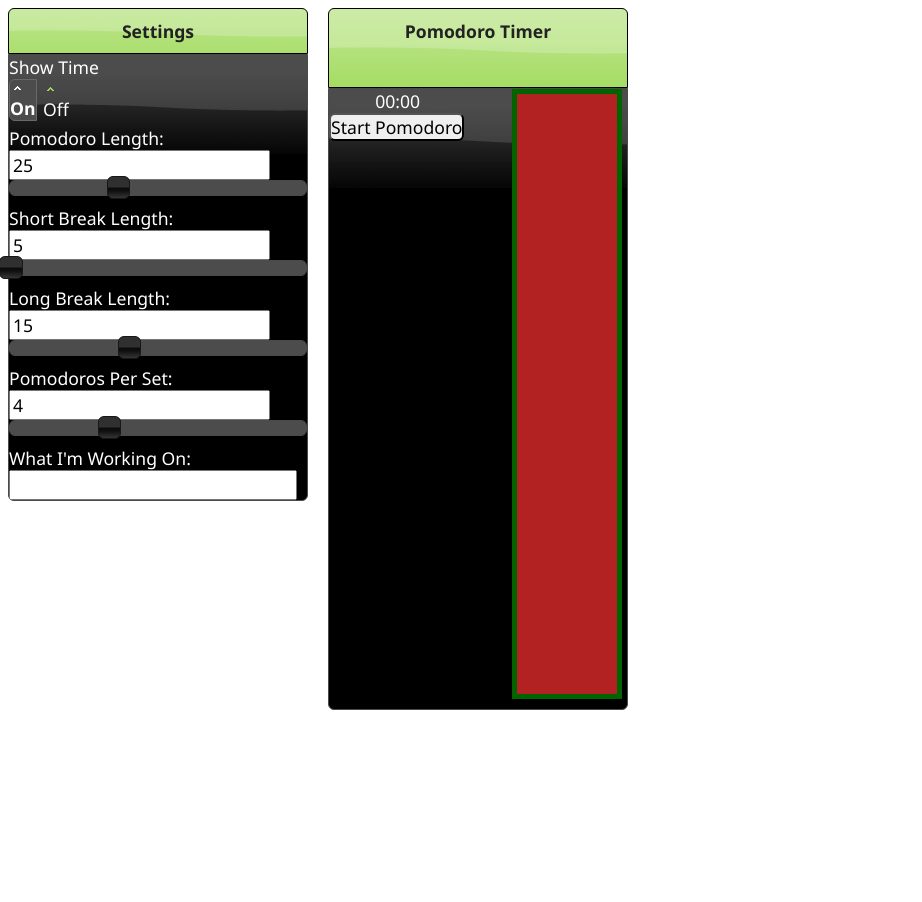
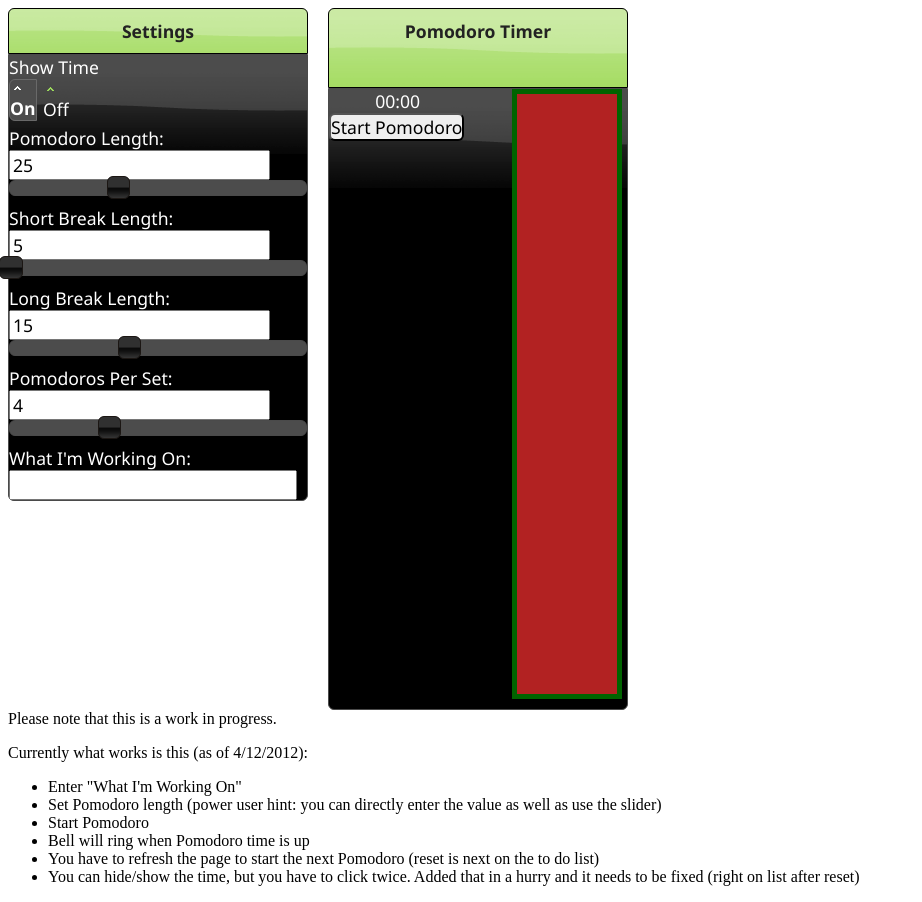
Before and after one commit to jeffa00/pomodoro, a plain HTML site: page desktop.html in a window 1280 px wide. Shown: the whole page, without its empty margins (0-922 px from the left). Before the commit the page ends 800 px from the top, so only its background shows below. Drawn offline with nearby package versions, Linux system fonts and the light colour scheme.

Commit message:
Added comment to desktop.html with what works

```diff
--- a/desktop.html
+++ b/desktop.html
@@ -68,7 +68,20 @@
                 </div>
             </div>
         </div>
-
+       <div style="clear:both">
+           <p>Please note that this is a work in progress.</p>
+        <p>
+            Currently what works is this (as of 4/12/2012):
+        </p>
+        <ul>
+            <li>Enter "What I'm Working On"</li>
+            <li>Set Pomodoro length (power user hint: you can directly enter the value as well as use the slider)</li>
+            <li>Start Pomodoro</li>
+            <li>Bell will ring when Pomodoro time is up</li>
+            <li>You have to refresh the page to start the next Pomodoro (reset is next on the to do list)</li>
+            <li>You can hide/show the time, but you have to click twice. Added that in a hurry and it needs to be fixed (right on list after reset)</li>
+        </ul>
+       </div>
 
     </body>
     <script src="http://ajax.googleapis.com/ajax/libs/jquery/1.7.1/jquery.min.js"></script>
```
